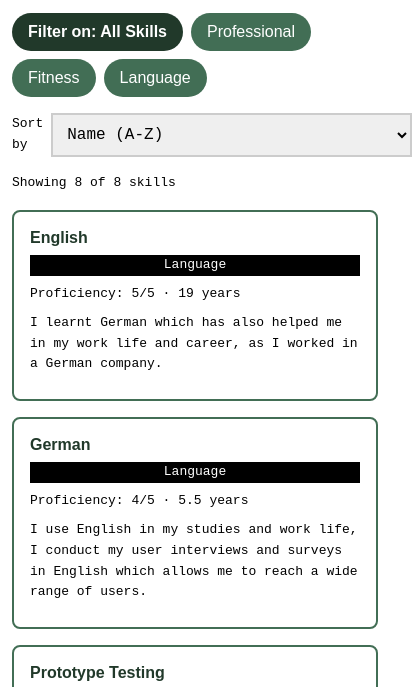
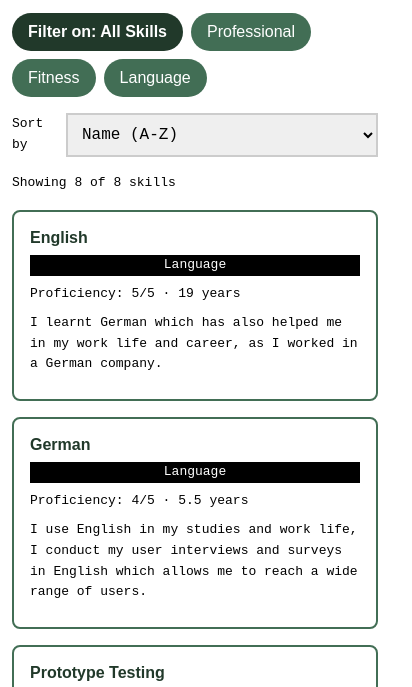
Before and after one commit to niinzah/Lab2Javascript, a plain HTML site: page skills.html in a window 390 px wide. Shown: the part 154-841 px from the top of the page, 412 px wide, since content can reach past the window. Drawn offline with Linux system fonts and the light colour scheme.

Commit message:
Skills: fix height on desktop and sort drop down for mobile

```diff
--- a/styles.css
+++ b/styles.css
@@ -12,7 +12,10 @@
 }
 
 body {
-  height: 100%;
+  min-height: 100vh;
+  min-height: 100dvh;
+  display: flex;
+  flex-direction: column;
   margin: 0;
   padding: 0;
   font-family: monospace;
@@ -162,6 +165,10 @@ nav .site-title:focus-visible {
 
 #main-content {
   margin-top: 6rem;
+}
+
+main {
+  flex: 1;
 }
 
 .container {
@@ -474,6 +481,13 @@ textarea.valid {
   padding: 0 clamp(0.75rem, 3vw, 3rem);
   margin-bottom: 1rem;
 }
+@media (max-width: 600px) {
+  .skill-sort select {
+    flex: 1 1 100%;
+    width: 100%;
+    box-sizing: border-box;
+  }
+}
 
 @keyframes card-fade {
   from {
```
